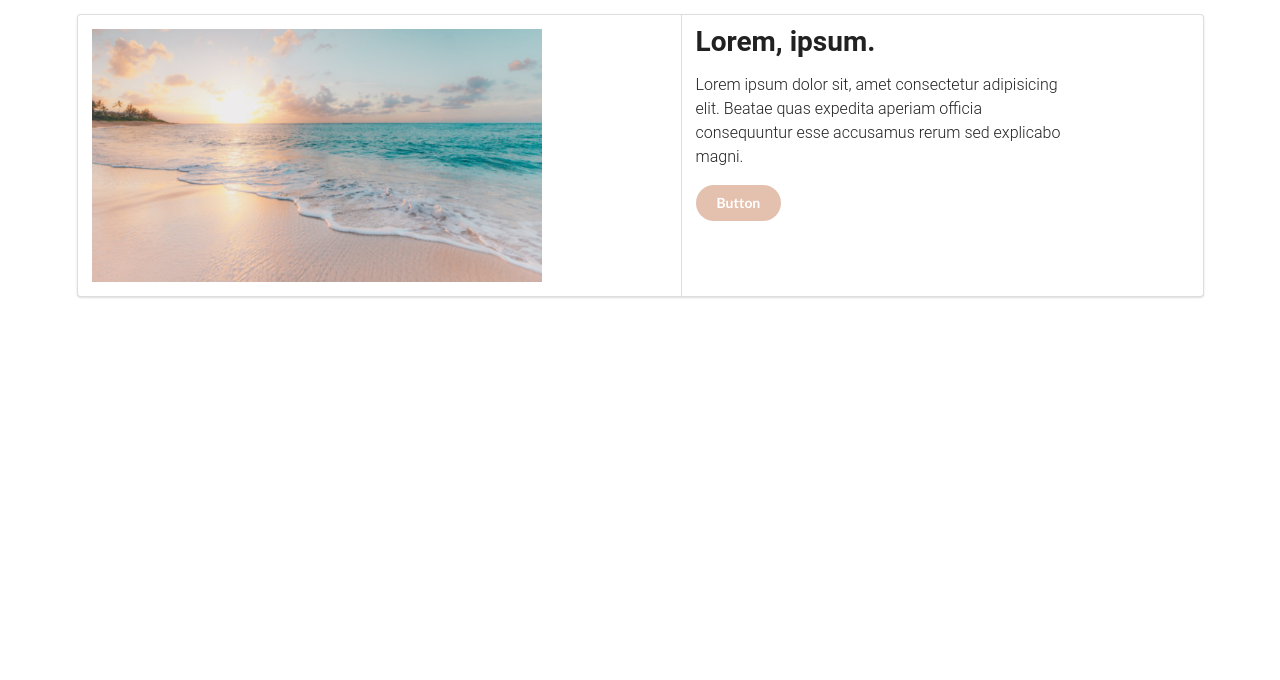
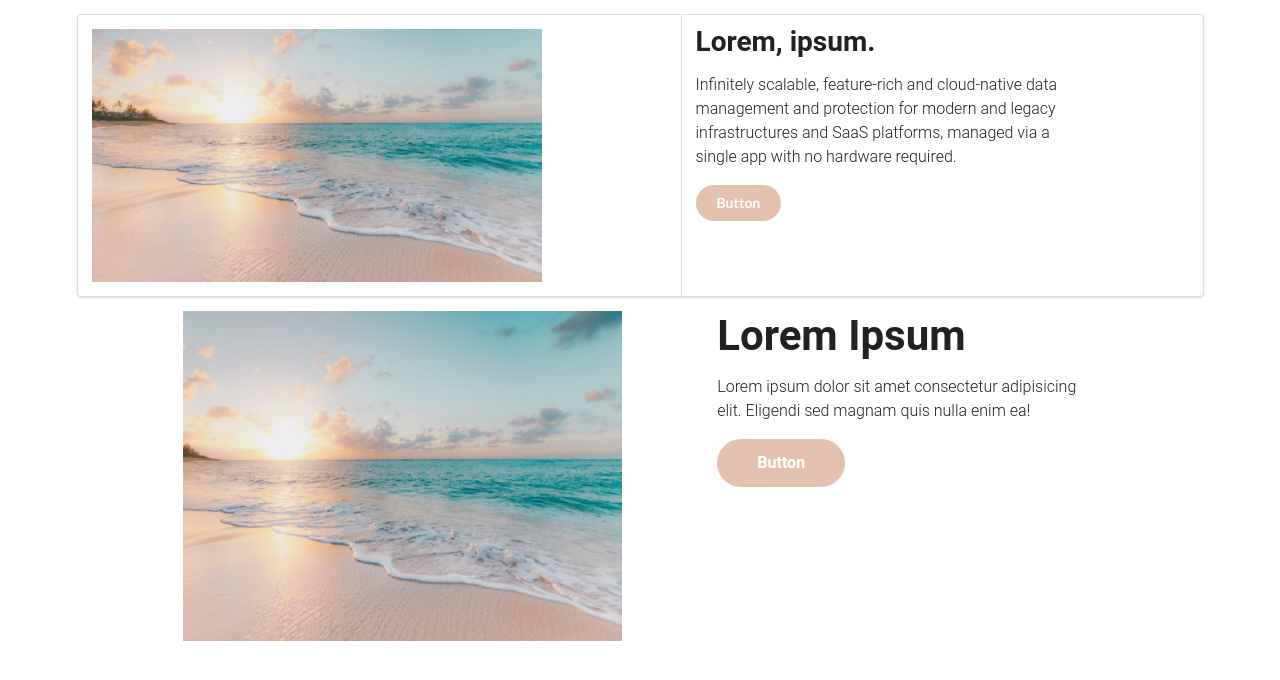
Before and after one commit to normal64/weareyoung, a website with bundled scripts: page index.html in a window 1280 px wide. Built offline with nearby package versions, Linux system fonts and the light colour scheme.

Commit message:
didn't sign up at figma first and thought show design by the eye. so added second card  :)

```diff
--- a/index.html
+++ b/index.html
@@ -26,10 +26,20 @@
               </div>
               <div class="ui segment">
                     <h1 class="ui header">Lorem, ipsum.</h1>
-                    <p class="header-description">Lorem ipsum dolor sit, amet consectetur adipisicing elit. Beatae quas expedita aperiam officia consequuntur esse accusamus rerum sed explicabo magni.</p>
+                    <p class="header-description">Infinitely scalable, feature-rich and cloud-native data management and protection for modern and legacy infrastructures and SaaS platforms, managed via a single app with no hardware required.</p>
                     <button class="ui button dont-button">Button</button>
                 </div>
         </div>
     </div>
+    <div class="figma">
+      <img class="beach-image" src="./images/sean-o-KMn4VEeEPR8-unsplash_1_s6zmfh_ar_4_3,c_fill,g_auto__c_scale,w_538.jpg" alt="must have alt">
+      <div class="figma-text-section">
+        <h1 class="text-header">Lorem Ipsum</h1>
+        <p class="text-description">Lorem ipsum dolor sit amet consectetur adipisicing elit. Eligendi sed magnam quis nulla enim ea!</p>
+        <button class="figma-click-button"> Button</button>
+
+
+      </div>
+    </div>
 </body>
 <script type="module" src="./src/js/main.js"></script>
--- a/src/css/main.css
+++ b/src/css/main.css
@@ -71,3 +71,46 @@ line-height: 150%;
 .hide{
     display: none !important;
 }
+
+/* figma staff */
+.figma{
+    display: flex;
+    flex-direction: row;
+    justify-content: center;
+}
+.beach-image{
+    max-width: 505px;
+    height: 330px;
+}
+.figma-text-section{
+    padding-left: 95px;
+}
+.text-header{
+    font-family: 'Roboto';
+font-style: normal;
+font-weight: 700;
+font-size: 42px;
+line-height: 120%;
+}
+.text-description{
+    font-family: 'Roboto';
+font-style: normal;
+font-weight: 300;
+font-size: 16px;
+line-height: 150%;
+max-width: 380px;
+}
+.figma-click-button{
+    background-color: #E4C1AE;
+    width: 128px;
+height: 48px;
+border-radius: 32px;
+color: #FFFFFF;
+border: none;
+outline: none;
+font-family: 'Roboto';
+font-style: normal;
+font-weight: 700;
+font-size: 16px;
+line-height: 100%;
+}
--- a/src/js/functions.js
+++ b/src/js/functions.js
@@ -1,5 +1,6 @@
 export const resetCounter =    () =>{
     localStorage.setItem("counter", 0)
+    onCloseModalClick()
 }
 export const onCloseModalClick = () => {
     const modal = document.querySelector(".modal-window")
```
